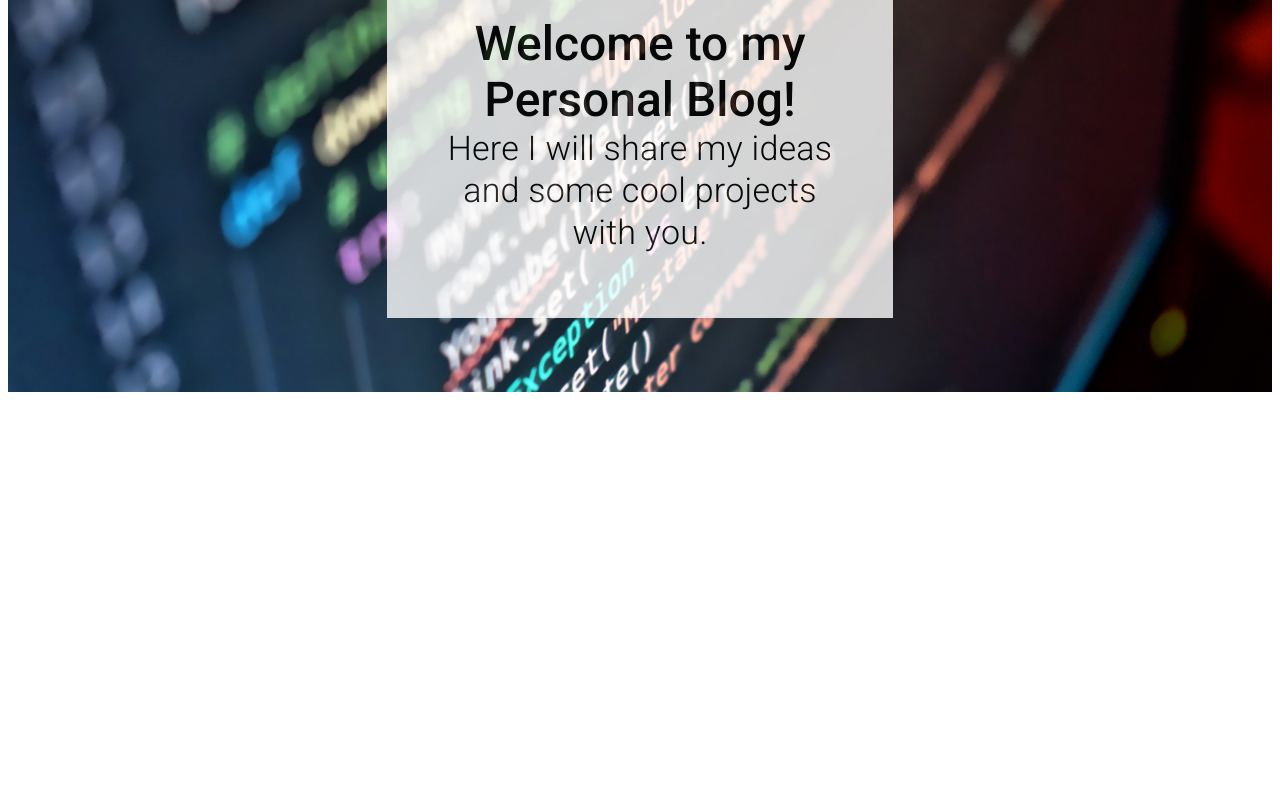
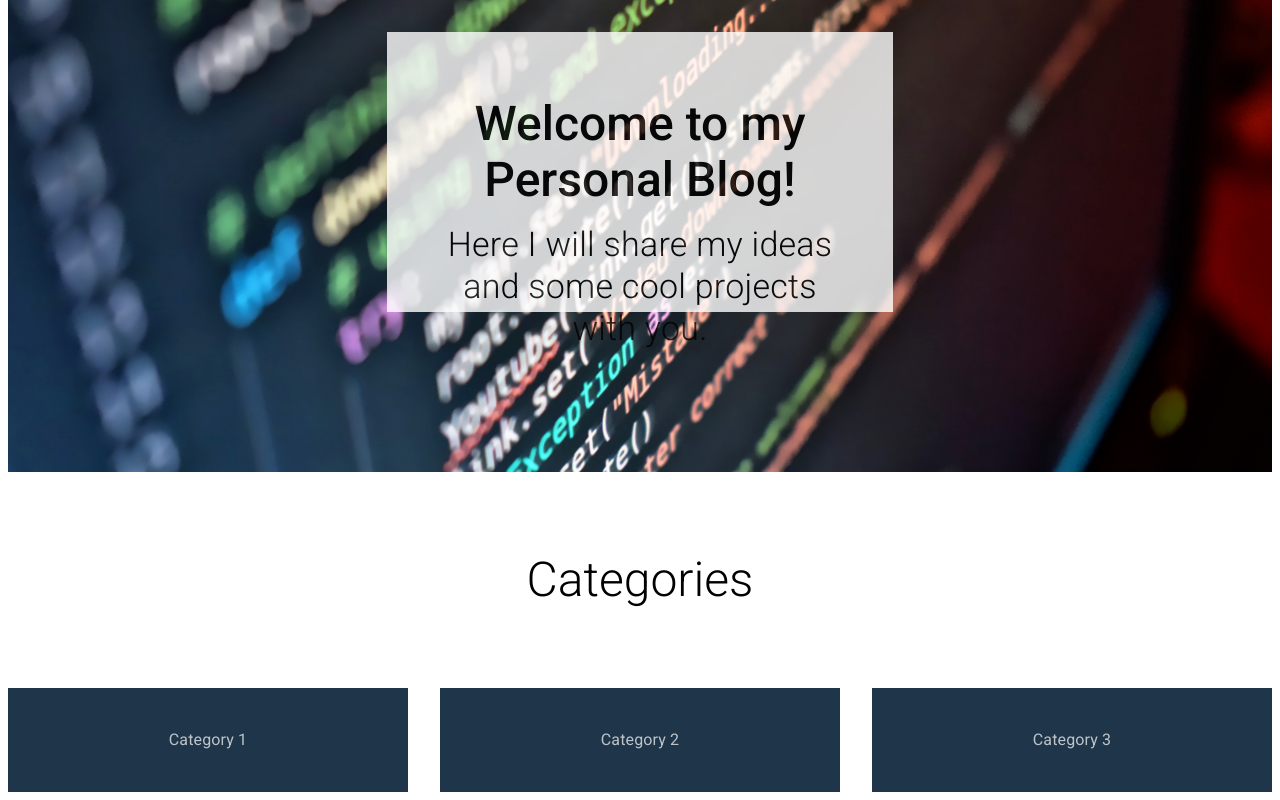
Before and after one commit to kasarci/react-blog-UI, a React (Create React App) app: page / in a window 1280 px wide. Shown: the part 356-1156 px from the top of the page. Before the commit the page ends 800 px from the top, so only its background shows below. Built offline with nearby package versions, Linux system fonts and the light colour scheme.

Commit message:
Created Categories.

```diff
--- a/src/App.tsx
+++ b/src/App.tsx
@@ -1,3 +1,4 @@
+import Categories from "./components/category/Categories";
 import Hero from "./components/hero/Hero";
 import Navbar from "./components/navbar/Navbar";
 
@@ -6,6 +7,7 @@ function App() {
     <div>
       <Navbar />
       <Hero />
+      <Categories />
     </div>
   );
 }
--- /dev/null
+++ b/src/components/category/Categories.tsx
@@ -0,0 +1,48 @@
+import { Opacity } from '@mui/icons-material'
+import { Box, Stack, styled, Typography } from '@mui/material'
+
+type Props = {}
+
+const StyledBox = styled(Box)({
+  height:'100%',
+  width:'100%',
+  display: 'flex',
+  justifyContent: 'center',
+  cursor: 'pointer',
+  background: '#1f354a',
+}) as typeof Box
+
+const StyledTypography = styled(Typography)({
+  margin: '10% 50px 10% 50px',
+  color: 'white',
+  opacity: '0.7'
+}) as typeof Typography
+
+function Categories({}: Props) {
+  return (
+    <Box>
+      <Typography align='center' variant='h3' paddingTop={10} sx={{ fontWeight: 350 }}>
+        Categories
+      </Typography>
+      <Stack direction={{xs:'column', sm:'row'}}  spacing={{xs:1, sm:2, md:4}} marginTop={10} alignItems='center' >
+        <StyledBox>
+         <StyledTypography>
+            Category 1
+         </StyledTypography>
+        </StyledBox>
+        <StyledBox>
+         <StyledTypography>
+            Category 2
+         </StyledTypography>
+        </StyledBox>
+        <StyledBox>
+         <StyledTypography>
+            Category 3
+         </StyledTypography>
+        </StyledBox>
+      </Stack>
+    </Box>
+  )
+}
+
+export default Categories
--- a/src/components/hero/Hero.tsx
+++ b/src/components/hero/Hero.tsx
@@ -1,3 +1,4 @@
+import { PaddingTwoTone } from '@mui/icons-material'
 import { Box, Typography } from '@mui/material'
 import HeroImage from '../../static/hero-image.jpg'
 
@@ -7,13 +8,15 @@ const Hero = (props: Props) => {
   return (
     <Box>
 
-      <Typography align='center' variant='h3' sx={{ fontWeight: 900 }}>
-        Personal Blog
-      </Typography>
+      <Box paddingTop={5} paddingBottom={5}>
+        <Typography align='center' variant='h3' sx={{ fontWeight: 900 }}>
+          Personal Blog
+        </Typography>
 
-      <Typography align='center' variant='body2' sx={{ fontWeight: 100 }}>
-        This is a playgorund for my personal blog project.
-      </Typography>
+        <Typography align='center' variant='body2' sx={{ fontWeight: 100 }}>
+          Playgorund for my upcoming personal blog project.
+        </Typography>
+      </Box>
 
       <Box
         sx={{
@@ -29,7 +32,11 @@ const Hero = (props: Props) => {
         }}>
         <Box sx={{
           width: {xs:"90%", sm:"70%", md:"55%", lg:"40%"},
-          padding: {xs:5, sm:10, md:15, lg:20}
+          display: 'flex',
+          justifyContent: 'center',
+          padding: {xs:5, sm:10, md:15, lg:20},
+          paddingTop: {xs: 10},
+          paddingBottom: {xs: 10}
         }}>
           <Box sx={{
             background:'white',
@@ -39,7 +46,7 @@ const Hero = (props: Props) => {
               Welcome to my Personal Blog!
             </Typography>
 
-            <Typography variant={'h4'} color='black' fontWeight={200} align='center' pr={5} pl={5} pb={8}>
+            <Typography variant={'h4'} color='black' fontWeight={200} align='center' pr={5} pl={5} pb={8} pt={2}>
               Here I will share my ideas and some cool projects with you.
             </Typography>
           </Box>
```
